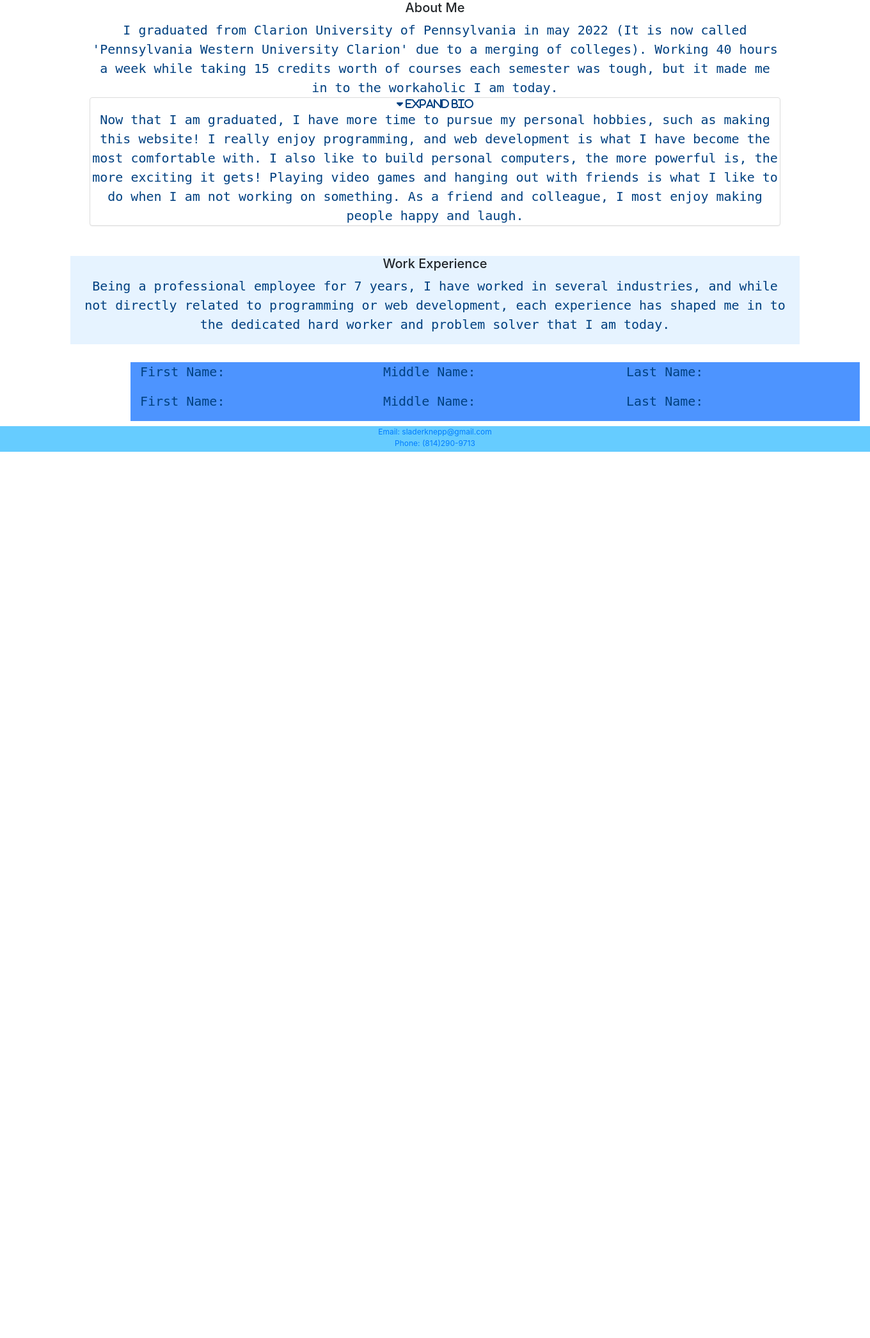
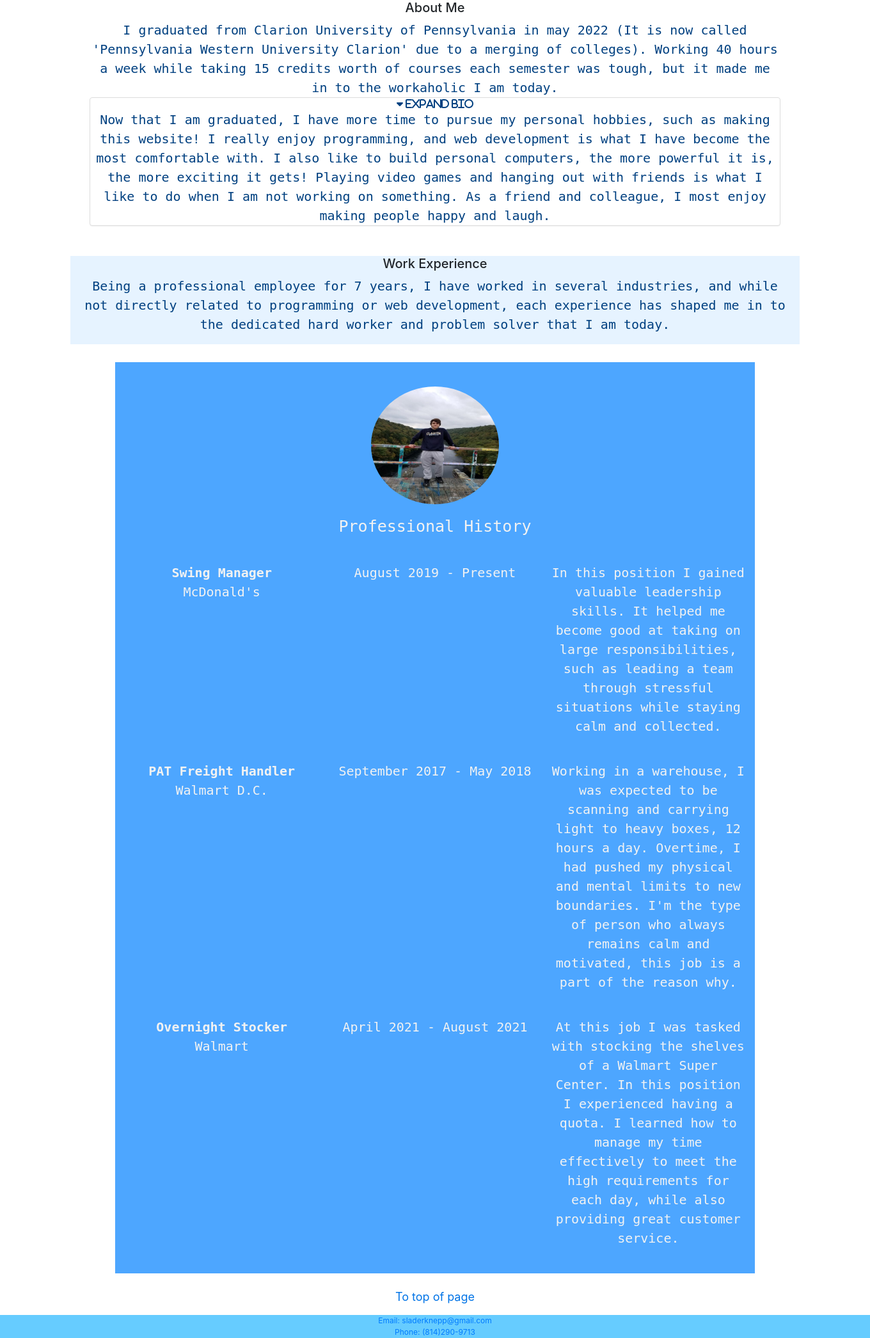
Before and after one commit to slade1999/myWebsite, a PHP site: template view/About/about.php in a window 1360 px wide. Shown: the whole page at 64% size. Before the commit the page ends 706 px from the top, so only its background shows below. Run offline with PHP 8.4, Linux system fonts and the light colour scheme; the template is opened without the code that fills it, so the values that code supplies are empty; some libraries are stand-ins or nearby versions.

Commit message:
Contact me page
added move to top button

```diff
--- a/controller/controller.php
+++ b/controller/controller.php
@@ -51,7 +51,7 @@ switch ($action)
         include '../view/includes/head.php';
         include '../view/includes/navbar.php';
         include '../view/ContactMe/contactMe.php';
-        //include '../view/includes/foot.php';
+        include '../view/includes/foot.php';
         include '../generalStyling.php';
         break;
     case"directToProjectsPage":
--- a/view/About/about.php
+++ b/view/About/about.php
@@ -13,6 +13,13 @@
         font-size: 20px;
         color: #004080;
     }
+    span
+    {
+        font-family: Andale Mono, monospace;
+        font-size: 20px;
+        color: #f2f2f2;
+
+    }
     #blueBox
     {
         margin-top: 2%;
@@ -26,10 +33,27 @@
     }
     #jobBox
     {
-        margin-left: 15%;
-        margin-right: 15%;
         margin-top: 2%;
-        background: #4d94ff;
+        background: #4da6ff;
+        max-width: 1000px;
+    }
+
+    #jobHead
+    {
+        font-family: Andale Mono, monospace;
+        font-size: 25px;
+        color: #f2f2f2;
+        margin-bottom: 4%;
+    }
+    img
+    {
+        border-radius: 50%;
+        width: 200px;
+        margin-top: 4%;
+    }
+    .col-md-4
+    {
+        text-align: center;
     }
 </style>
 <!-- create container with collapsible option -->
@@ -56,7 +80,7 @@
                                                 Now that I am graduated, I have more time to pursue
                                                 my personal hobbies, such as making this website! I really enjoy programming, and web development is
                                                 what I have become the most comfortable with. I also like to build personal computers, the more powerful
-                                                is, the more exciting it gets! Playing video games and hanging out with friends is what I like to do
+                                                it is, the more exciting it gets! Playing video games and hanging out with friends is what I like to do
                                                 when I am not working on something. As a friend and colleague, I most enjoy making people happy and laugh.
                                             </div>
                                         </div>
@@ -74,41 +98,76 @@
 <!-- container for jobs and job descriptions -->
 <div class="container" id="jobBox">
     <div class ="row">
+        <div class="col-md-12 text-center">
+            <div class="form-group">
+                <!-- Text fields for buried individuals names. -->
+                <img id="myImg" src="../Assets/me.jpg" alt="slade"/>
+            </div>
+        </div>
+    </div>
+            <div id="jobHead" class="text-center">Professional History</div>
+    <div class ="row">
         <div class="col-md-4">
             <div class="form-group">
                 <!-- Text fields for buried individuals names. -->
-                <p class="required" for="fName" class="required">First Name:</p>
+                <span style="font-weight: bold;">Swing Manager</span><br>
+                <span>McDonald's</span>
             </div>
         </div>
         <div class="col-md-4">
             <div class="form-group">
-                <p for="middleName">Middle Name:</p>
+                <span>August 2019 - Present</span>
             </div>
         </div>
         <div class="col-md-4">
             <div class="form-group">
-                <p class="required" for="lName" class="required">Last Name:</p>
+                <span>In this position I gained valuable leadership skills. It helped me become good at taking on large responsibilities,
+                        such as leading a team through stressful situations while staying calm and collected. </span>
             </div>
         </div>
-    </div>
+    </div><br>
     <div class ="row">
         <div class="col-md-4">
             <div class="form-group">
                 <!-- Text fields for buried individuals names. -->
-                <p class="required" for="fName" class="required">First Name:</p>
+                <span style="font-weight: bold;">PAT Freight Handler</span><br>
+                <span>Walmart D.C.</span>
             </div>
         </div>
         <div class="col-md-4">
             <div class="form-group">
-                <p for="middleName">Middle Name:</p>
+                <span>September 2017 - May 2018</span>
             </div>
         </div>
         <div class="col-md-4">
             <div class="form-group">
-                <p class="required" for="lName" class="required">Last Name:</p>
+                <span>Working in a warehouse, I was expected to be scanning and carrying light to heavy boxes, 12 hours a day.
+                        Overtime, I had pushed my physical and mental limits to new boundaries. I'm the type of person who always remains
+                        calm and motivated, this job is a part of the reason why.</span>
             </div>
         </div>
-    </div>
+    </div><br>
+        <div class ="row">
+            <div class="col-md-4">
+                <div class="form-group">
+                    <!-- Text fields for buried individuals names. -->
+                    <span style="font-weight: bold;">Overnight Stocker</span><br>
+                    <span>Walmart</span>
+                </div>
+            </div>
+            <div class="col-md-4">
+                <div class="form-group">
+                    <span>April 2021 - August 2021</span>
+                </div>
+            </div>
+            <div class="col-md-4">
+                <div class="form-group">
+                    <span>At this job I was tasked with stocking the shelves of a Walmart Super Center. In this position I experienced
+                            having a quota. I learned how to manage my time effectively to meet the high requirements for each day, while also
+                            providing great customer service.</span>
+                </div>
+            </div>
+        </div><br>
 </div><br><br>
 
 <script>
--- a/view/includes/foot.php
+++ b/view/includes/foot.php
@@ -7,16 +7,40 @@
 ?>
 
 <style>
-    #footer {
+#foot1 {
    position:absolute;
    bottom:0;
    width:100%;
    height:40px;
-   background:#6cf;
-   font-size: 12px;
+   font-size: 14px;
 }
+#foot2 {
+    background:#6cf;
+    font-size: 12px;
+}
+#divBtn{ /*style the div like a button*/
+    color: #0073e6;
+    cursor: pointer;
+    padding: 15px;
+    border-radius: 10px;
+    font-size: 18px;
+}
+
+#divBtn:hover {
+  color: #555; /* Add a dark-grey background on hover */
+}
+
 </style>
-<div class="text-center" id="footer">
-    <a href = "mailto: sladerknepp@gmail.com">Email: sladerknepp@gmail.com</a><br>
-    <a href="tel:8142909713">Phone: (814)290-9713</a>
+<script>
+function toTop() { //takes it back to the top of the page
+    document.body.scrollTop = 0; // For Safari
+    document.documentElement.scrollTop = 0; // For Chrome, Firefox, IE and Opera
+}
+</script>
+<div class="text-center" id="foot1">
+    <div onClick="toTop()" id="divBtn">To top of page</div>
+    <div class="text-center" id="foot2">
+        <a href = "mailto: sladerknepp@gmail.com">Email: sladerknepp@gmail.com</a><br>
+        <a href="tel:8142909713">Phone: (814)290-9713</a>
+    </div>
 </div>
```
Also changed, not shown: generalStyling.php (+0 -7 lines), view/ContactMe/contactMe.php (+68 -0 lines), view/Home/home.php (+7 -0 lines).
